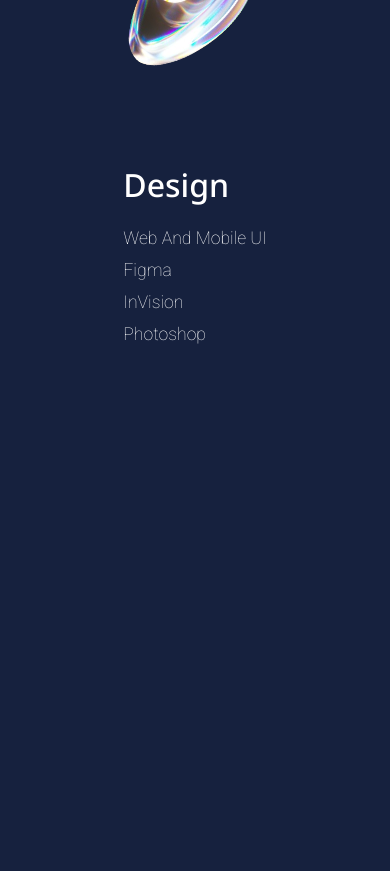
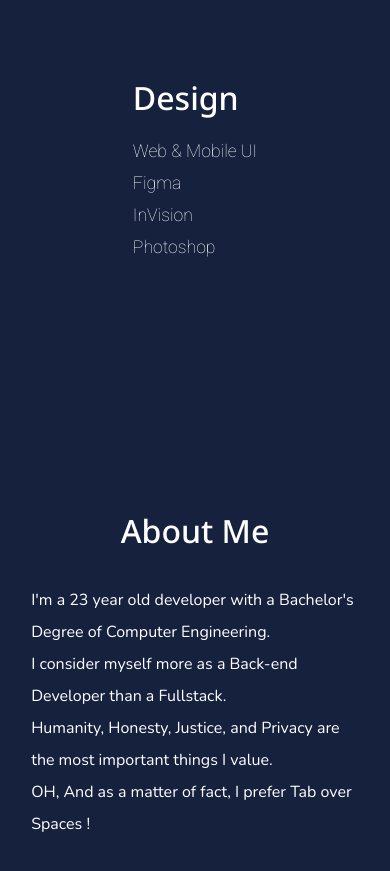
Before and after one commit to moeini-dev/portfolio, a React (Vite) app in the folder portfolio/: page / in a window 390 px wide. Shown: the part 3880-4751 px from the top of the page. Built offline with nearby package versions, Linux system fonts and the light colour scheme.

Commit message:
Create about me section

```diff
--- a/portfolio/src/pages/Home.jsx
+++ b/portfolio/src/pages/Home.jsx
@@ -6,6 +6,12 @@ import hologram_hand from './../assets/png/simon-lee-ynmPY1MLwMs-unsplash-remove
 import polished_obj from './../assets/png/rohit-choudhari-S6KP_UX2O9s-unsplash-removebg-preview.webp'
 
 function Home () {
+
+  function scrollToSkills () {
+    const windowHeight = window.innerHeight;
+    window.scrollBy(0, ((windowHeight) + windowHeight * 0.1 - window.scrollY) );   // 0.1 = 10vh margin of the container
+  }
+
   return (
     <>
 			<div className="hero-container">
@@ -19,7 +25,7 @@ function Home () {
             <img src={astronaut} alt="a floating astronaut" />
           </div>
         </div>
-        <div className="hero-arrow">
+        <div className="hero-arrow" onClick={scrollToSkills}>
           <p className="arrow-text">My skills</p>
           <svg width="16px" height="16px" viewBox="0 -4.5 20 20" version="1.1" xmlns="http://www.w3.org/2000/svg" xmlns:xlink="http://www.w3.org/1999/xlink">
                 <g id="Dribbble-Light-Preview" transform="translate(-220.000000, -6684.000000)" fill="#ffffff">
@@ -68,10 +74,10 @@ function Home () {
           <div className="skill-context">
             <div className="skill-title">Front-End<br/>Develpment</div>
             <ul className="skill-text">
-                <li>HTML</li>
-                <li>CSS</li>
+              <li>HTML - CSS</li>
+              <li></li>
               <li>JavaScript</li>
-                <li>React</li>
+              <li>React.js</li>
             </ul>
           </div>
         </div>
@@ -80,7 +86,7 @@ function Home () {
           <div className="skill-context right">
             <div className="skill-title">Design</div>
             <ul className="skill-text">
-                <li>Web And Mobile UI</li>
+              <li>Web & Mobile UI</li>
               <li>Figma</li>
               <li>InVision</li>
               <li>Photoshop</li>
@@ -88,6 +94,15 @@ function Home () {
           </div>
         </div>
       </section>
+      <section class="about-me-wrapper">
+          <h2>About Me</h2>
+          <div className="about-me-text">
+            I'm a 23 year old developer with a Bachelor's Degree of Computer Engineering.<br/>
+            I consider myself more as a Back-end Developer than a Fullstack.<br/>
+            Humanity, Honesty, Justice, and Privacy are the most important things I value.<br/>
+            OH, And as a matter of fact, I prefer Tab over Spaces !<br/>
+          </div>
+      </section>
 		</>
   );
 }
--- a/portfolio/src/pages/home.css
+++ b/portfolio/src/pages/home.css
@@ -96,12 +96,10 @@ body {
     }
 }
 
-
-
 .skills-container {
     display: flex;
     flex-direction: column;
-    margin: 20vh 8vw 0 8vw;
+    margin: 10vh 8vw;
     /* border: 1px solid aqua ; */
 }
 
@@ -111,7 +109,7 @@ body {
     justify-content: space-between;
     gap: 5rem;
     height: 100vh;
-    overflow: hidden;
+    /* overflow: hidden; */
     /* border: 2px solid yellow; */
 }
 
@@ -132,14 +130,14 @@ body {
 
 #polished_obj {
     transform: rotate(-150deg);
-    width: 18vw;
+    width: 15vw;
 }
 
 .skill-context {
     display: flex;
     flex-direction: column;
     position:relative;
-    right: 55%;
+    right: 50%;
     width: 42%;
     /* width: fit-content; */
     transform: translateX(60%);
@@ -149,7 +147,7 @@ body {
 .skill-context.right {
     right: revert;
     transform: revert;
-    left: 45%;
+    left: 50%;
     transform: translateX(-40%);
 }
 
@@ -167,10 +165,10 @@ body {
     list-style: none;
     margin-top: 2rem;
     font-family: 'Nunito', sans-serif;
-    font-size: 1.5rem;
+    font-size: 1.2rem;
     font-weight: 100;
-    color: lightgray;
-    line-height: 2.7rem;
+    color: white;
+    line-height: 2.5rem;
 }
 
 ul {
@@ -182,6 +180,37 @@ ul {
     flex-direction: row;
     gap: 3rem;
 }
+
+
+.about-me-wrapper {
+    display: flex;
+    align-items: center;
+    margin: 10vh 8vw 0 8vw;
+    display: flex;
+    align-items: center;
+}
+
+.about-me-wrapper > h2 {
+    flex-basis: 27vw;
+    flex-shrink: 0;
+    font-family: 'Noto Sans', sans-serif;
+    font-size: 2rem;
+    font-weight: 500;
+    color: white;
+    /* border: 2px solid tomato; */
+}
+
+.about-me-text {
+    flex-shrink: 1;
+    font-family: 'Nunito', sans-serif;
+    font-size: 1.2rem;
+    font-weight: 100;
+    color: white;
+    line-height: 2.5rem;
+    width: fit-content;
+    /* border: 3px solid orangered; */
+}
+
 
 
 @media screen and (max-width: 50em) {
@@ -211,9 +240,8 @@ ul {
 
     .skill-wrapper {
         flex-direction: column;
-        /* justify-content: space-between; */
         justify-content: center;
-        gap: 10vh;
+        height: 100vh;
     }
 
     .skill-wrapper.right {
@@ -254,6 +282,34 @@ ul {
         color: white;
         line-height: 2rem;
     }
+
+    @keyframes pictureAnimationMobile {
+        from {
+            opacity: 0;
+            transform: translateY(-20%);
+        }
+    }
+
+    .about-me-wrapper {
+        display: flex;
+        flex-direction: column;
+        align-items: center;
+        gap: 2rem
+    }
+
+    .about-me-wrapper > h2 {
+        flex-basis: revert;
+        width: fit-content;
+        font-size: 2rem;
+    }
+
+    .about-me-text {
+        font-family: 'Nunito', sans-serif;
+        font-size: 1rem;
+        font-weight: 300;
+        color: white;
+        line-height: 2rem;
+    }
 }
 
 
```
Lines whose indentation alone changed are shown as unchanged.
